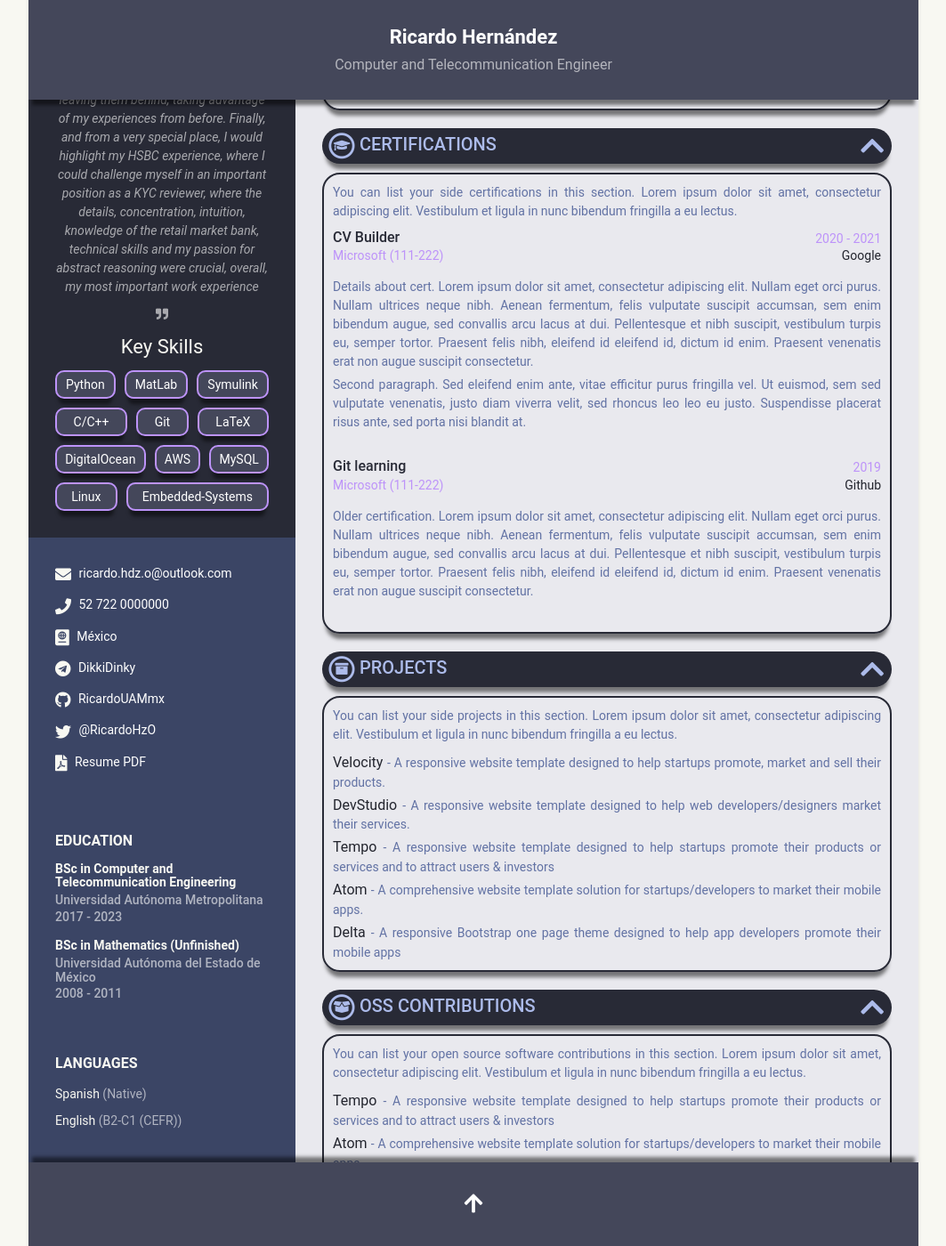
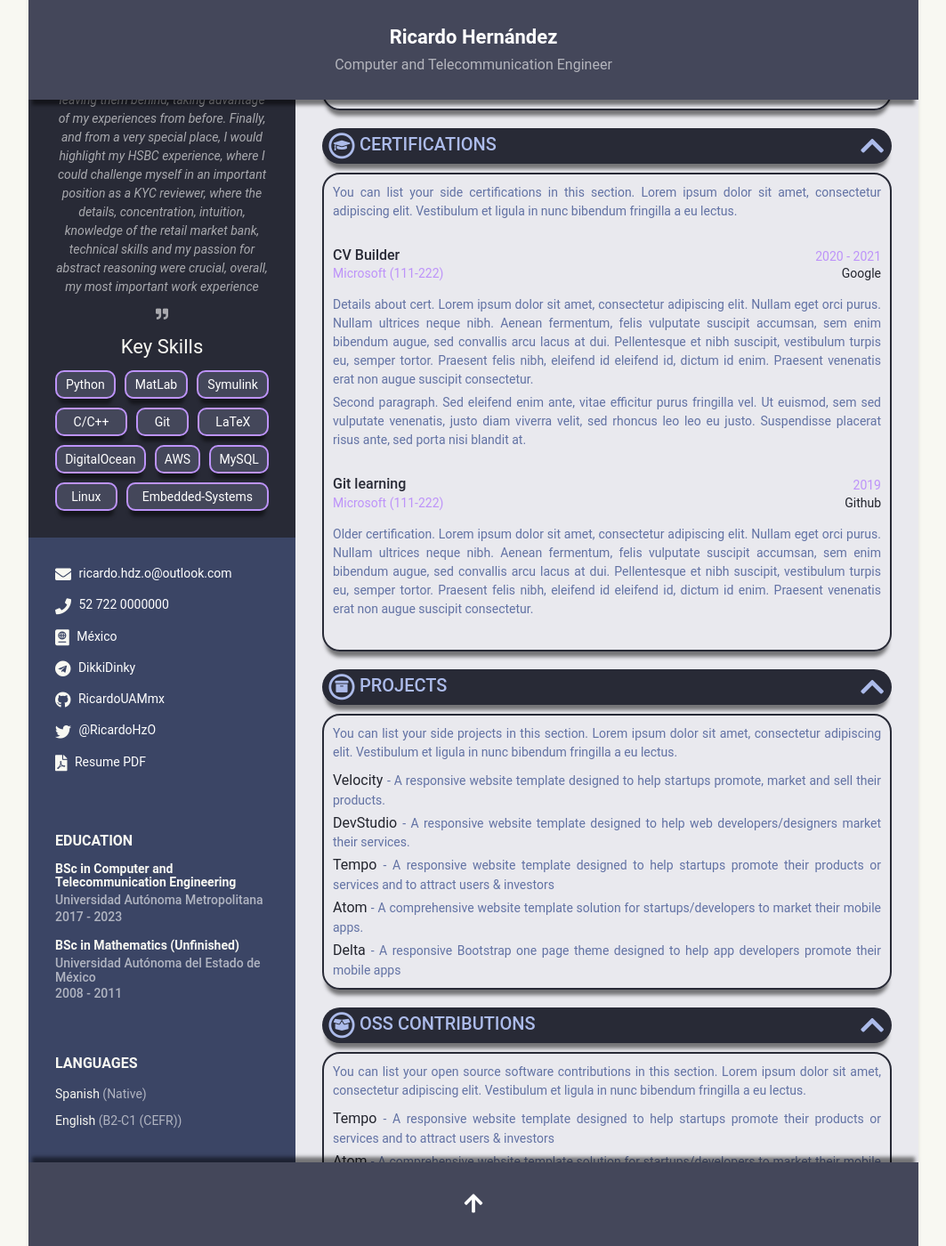
Before and after one commit to RicardoUAMmx/webcode, a Jekyll site: the page built from index.html, in a window 1280 px wide and 1400 px high, scrolled down 1056 px. Shown: the whole window at 89% size, without its empty margins (108-1171 px from the left). Built offline with Jekyll 4.4.1, drawn with Linux system fonts in a browser that asks for light colours.

Commit message:
experimental cv-theme

```diff
--- a/_sass/_base.scss
+++ b/_sass/_base.scss
@@ -271,14 +271,12 @@
   .certifications-section,
   .experiences-section,
   .educations-section {
+	.intro,
     .item {
       margin-bottom: 30px;
     }
 	.meta {
 	  margin: 5px;
-    }
-	.intro {
-	  margin-bottom: 10px;
     }
   }
   .upper-row,
```
